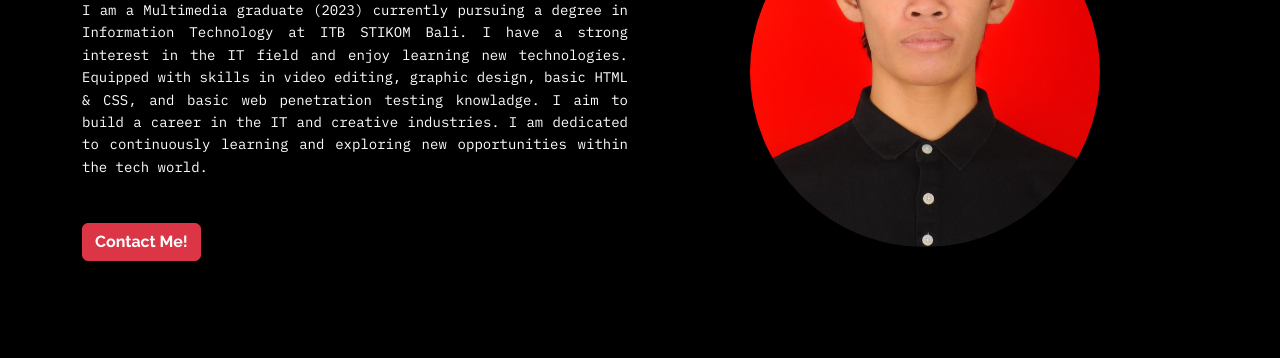
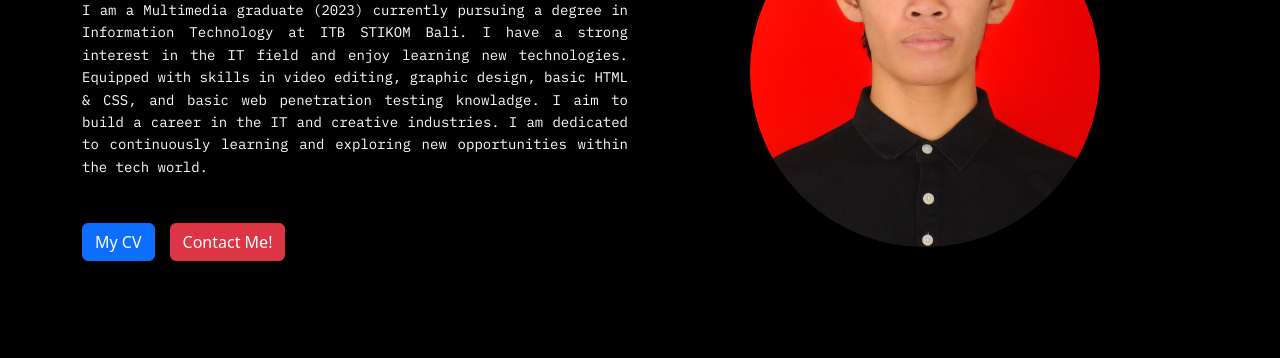
Before and after one commit to Amoyta/portofolio, a plain HTML site: page index.html in a window 1280 px wide. Shown: the part 271-629 px from the top of the page. Drawn offline with nearby package versions, Linux system fonts and the light colour scheme.

Commit message:
penambahan cv ke portofolio

```diff
--- a/index.html
+++ b/index.html
@@ -80,15 +80,21 @@
               continuously learning and exploring new opportunities within the
               tech world.
             </p>
-            <div class="call-to-action">
+            <div class="button-group">
+              <a
+                href="https://amoyta.github.io/myCV/"
+                class="btn btn-primary"
+              >
+                My CV
+              </a>
               <a
                 href="#endsection"
                 class="btn btn-danger call-to-action"
               >
                 Contact Me!
               </a>
-            </div>
           </div>
+        </div>
           <div class="col-lg-6 text-center">
             <img
               src="profilePicture.jpg"
@@ -96,7 +102,6 @@
               class="profile-img"
             />
           </div>
-        </div>
         <div id="txtskill">
           <p class="text-center text-white">work with</p>
         </div>
--- a/style.css
+++ b/style.css
@@ -53,8 +53,11 @@
   margin-bottom: 45px;
 }
 
-.call-to-action {
-  width: fit-content;
+.button-group {
+  display: flex;
+  gap: 15px;
+  align-items: center;
+  flex-wrap: wrap;
 }
 
 .call-to-action:hover {
```
